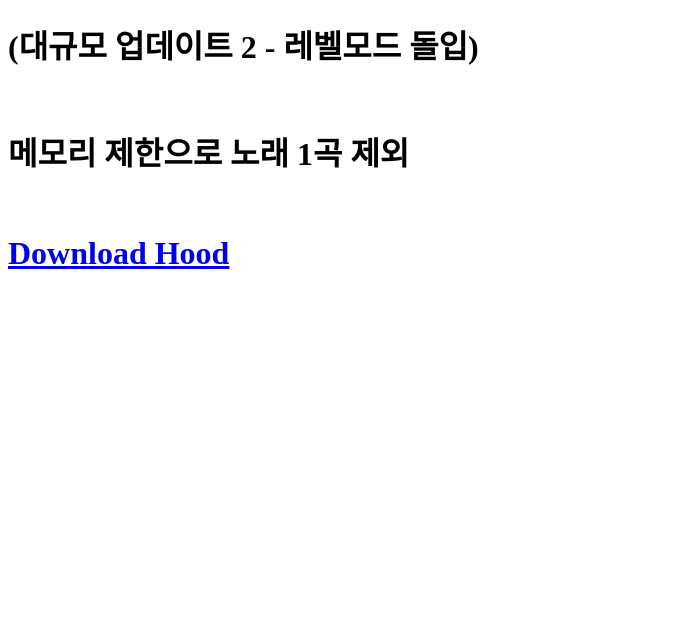
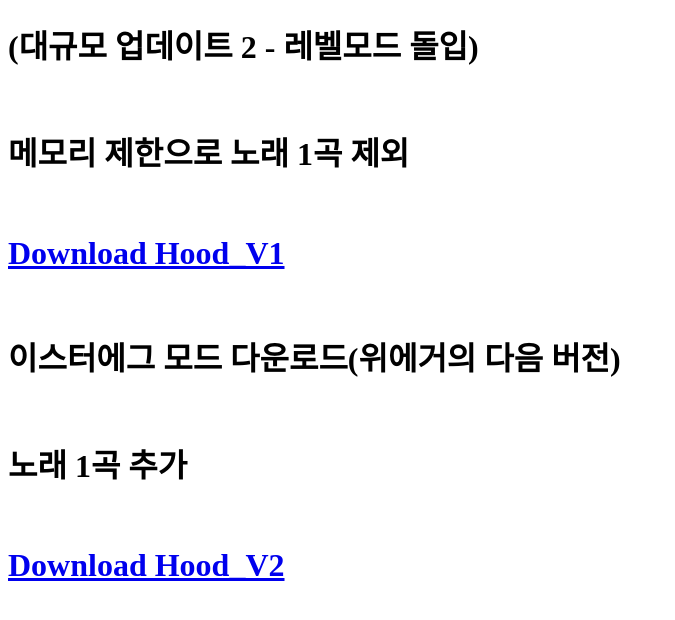
Before and after one commit to Nabuley/hood.downlaod, a plain HTML site: page index.html in a window 1280 px wide. Shown: the whole page, without its empty margins (0-675 px from the left). Drawn offline with Linux system fonts and the light colour scheme.

Commit message:
Update6 index.html

```diff
--- a/index.html
+++ b/index.html
@@ -10,7 +10,12 @@
     <br>
     <h1>메모리 제한으로 노래 1곡 제외</h1>
     <br>
-
-    <h1><a href="Hood_New.zip">Download Hood</a></h1>
+    <h1><a href="Hood_New.zip">Download Hood_V1</a></h1>
+    <br>
+    <h1>이스터에그 모드 다운로드(위에거의 다음 버전)</h1>
+    <br>
+    <h1>노래 1곡 추가</h1>
+    <br>
+    <h1><a href="Hood.zip">Download Hood_V2</a></h1>
 </body>
 </html>
```
